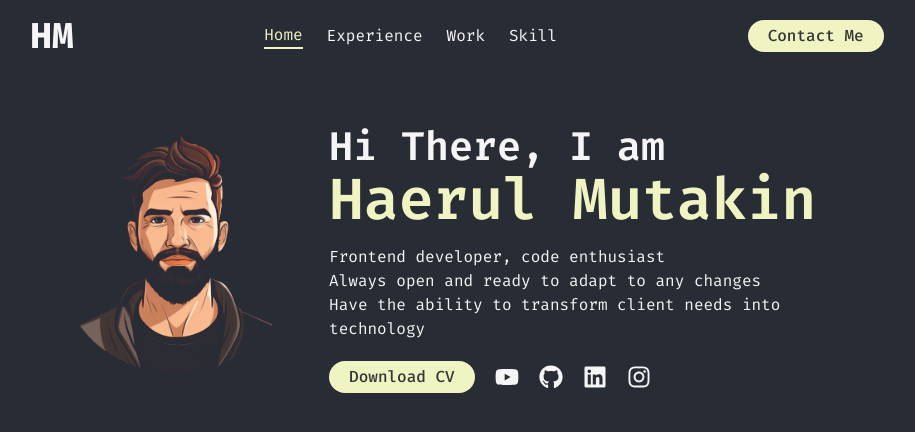
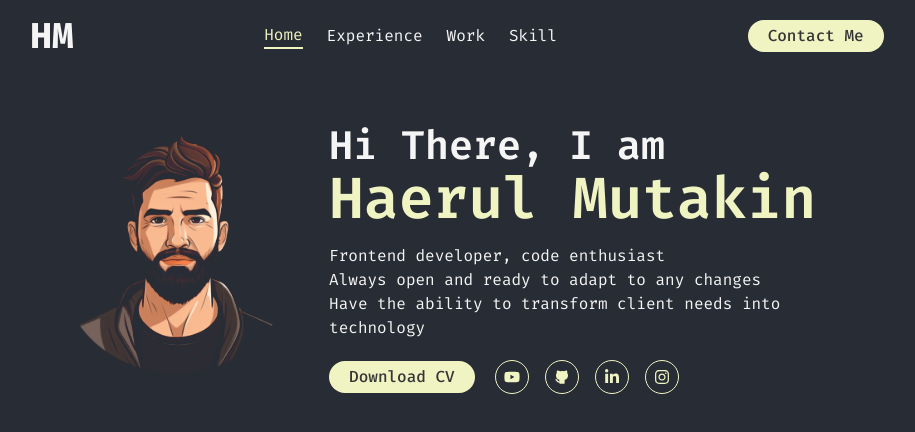
Before and after one commit to haerulmutakin/hm, a Next.js app: page / in a window 1280 px wide. Shown: the top 432 px of the page, without its empty margins (183-1098 px from the left). Built offline with nearby package versions, Linux system fonts and the light colour scheme.

Commit message:
update homepage

```diff
--- a/src/app/experience/page.tsx
+++ b/src/app/experience/page.tsx
@@ -4,7 +4,7 @@ import experienceConstant from "@/lib/experience.constant"
 const Experience = () => {
   return (
     <main>
-      <h1 className="page-title">Experience text</h1>
+      <h1 className="page-title">Experience</h1>
       <div className="grid grid-cols-1 md:grid-cols-2 gap-4">
         {experienceConstant.map((ex, index) => (
           <ExperienceCard key={index} item={ex} />
--- a/src/app/page.tsx
+++ b/src/app/page.tsx
@@ -1,6 +1,26 @@
 import AppButton from "@/components/ui/button/AppButton";
 import Image from "next/image";
-import { FaYoutube, FaGithub, FaLinkedin, FaInstagram } from "react-icons/fa";
+import { FaYoutube, FaInstagram, FaLinkedinIn } from "react-icons/fa";
+import { TbBrandGithubFilled } from "react-icons/tb"
+
+const socials = [
+  {
+    icon: <FaYoutube />,
+    path: ''
+  },
+  {
+    icon: <TbBrandGithubFilled />,
+    path: ''
+  },
+  {
+    icon: <FaLinkedinIn />,
+    path: ''
+  },
+  {
+    icon: <FaInstagram />,
+    path: ''
+  },
+]
 
 export default function Home() {
   return (
@@ -13,11 +33,15 @@ export default function Home() {
         <p>Have the ability to transform client needs into technology</p>
         <div className="mt-5 mb-2 flex flex-col md:flex-row gap-5 items-center justify-center md:justify-start">
           <AppButton label="Download CV" />
-          <div className="flex gap-5">
-            <FaYoutube size={24} />
-            <FaGithub size={24} />
-            <FaLinkedin size={24} />
-            <FaInstagram  size={24}/>
+          <div className="flex gap-4">
+            {socials.map((social, index) => (
+              <div
+                key={index}
+                className="border border-primary text-primary hover:bg-primary hover:text-background hover:transition-all duration-600 rounded-full p-2 cursor-pointer"
+              >
+                {social.icon}
+              </div>
+            ))}
           </div>
         </div>
       </div>
--- a/src/lib/experience.constant.tsx
+++ b/src/lib/experience.constant.tsx
@@ -25,7 +25,7 @@ export default [
   },
   {
     time: 'Jun 2017 - Jan 2021',
-    role: 'Frontend Developer',
+    role: 'Frontend Developer & Mentor',
     type: 'Full time',
     company: 'Badan Sistem Informasi UII',
     place: 'Yogyakarta',
```
